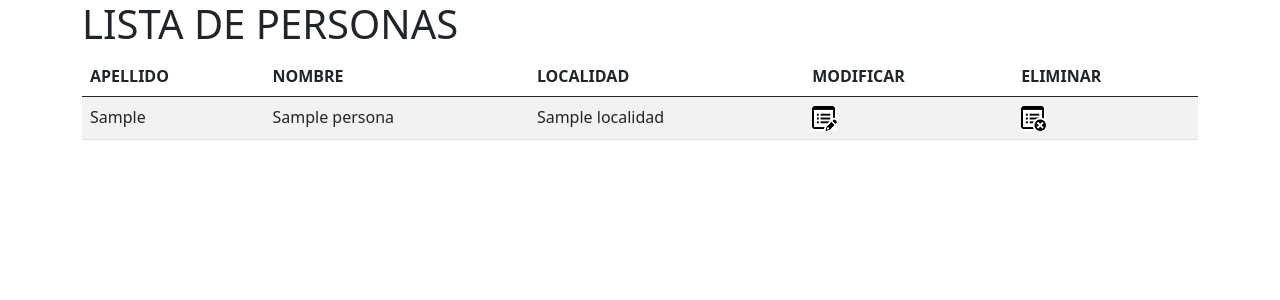
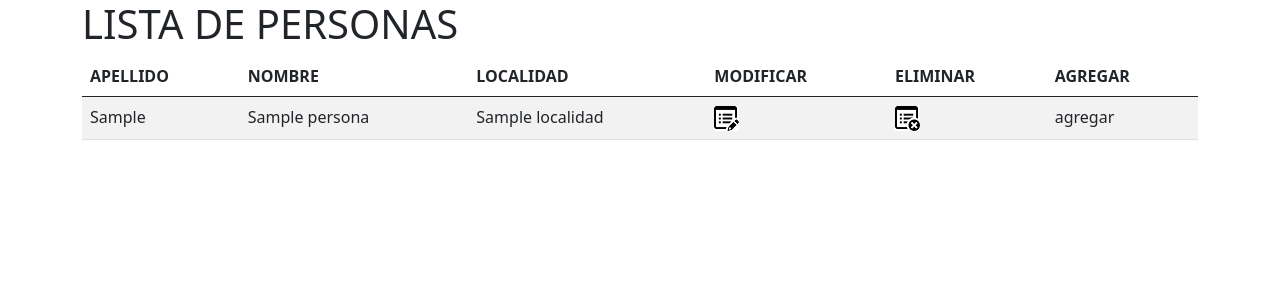
Before and after one commit to EdsonArviri/tienda, a Django app: page /listar_personas in a window 1280 px wide. Shown: the top 300 px of the page. Run offline with Django 3.2, Linux system fonts and the light colour scheme; tables that the repository leaves empty hold one stand-in row (values such as "Sample post"); some libraries are stand-ins or nearby versions.

Commit message:
otra version

```diff
--- a/templates/tienda/listar_personas.html
+++ b/templates/tienda/listar_personas.html
@@ -22,6 +22,7 @@
                                 <th>LOCALIDAD</th>
                                 <th>MODIFICAR</th>
                                 <th>ELIMINAR</th>
+                                <th>AGREGAR</th>
                             </tr>
                         </thead>
                         {% for persona in gentes %}
@@ -31,6 +32,7 @@
                             <td>{{persona.localidad.nombre}}</td>
                             <td><a href="{% url 'persona_modificar' persona.num_doc %}"><img src="{% static 'img/Modificar.jpeg' %}" alt=""></a></td>
                             <td><a href="{% url 'persona_eliminar' persona.num_doc %}"><img src="{% static 'img/Eliminar_25.png' %}" alt=""></a></td>
+                            <td>agregar</td>
                         </tr>
                         {% endfor %}
                     </table>
```
